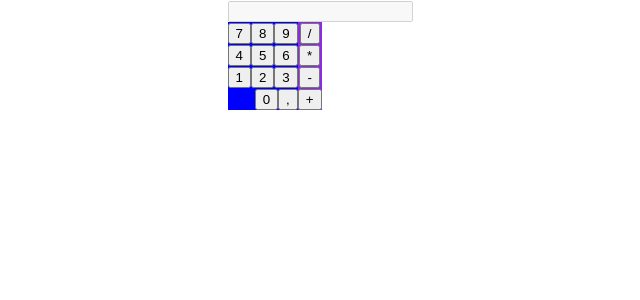
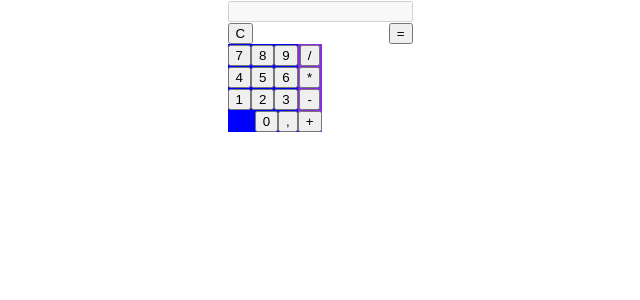
Before and after one commit to msienkiewicz7/ts-calculator, a React (Create React App) app: page / in a window 1280 px wide. Shown: the top 300 px of the page, without its empty margins (320-960 px from the left). Built offline with nearby package versions, Linux system fonts and the light colour scheme.

Commit message:
add evaluation keys

```diff
--- a/src/pages/CalculatorPage/CalculatorPage.module.css
+++ b/src/pages/CalculatorPage/CalculatorPage.module.css
@@ -30,3 +30,8 @@
 .OperationKeys {
     background-color: blueviolet;
 }
+
+.EvaluationKeys {
+    display: flex;
+    justify-content: space-between;
+}
--- a/src/pages/CalculatorPage/CalculatorPage.tsx
+++ b/src/pages/CalculatorPage/CalculatorPage.tsx
@@ -7,6 +7,7 @@ import styles from './CalculatorPage.module.css';
 
 const inputKeys = [['7', '8', '9'], ['4', '5', '6'], ['1', '2', '3'], ['0', ',']]
 const operationKeys = ['/', '*', '-', '+']
+const evaluationKeys = ['C', '=']
 
 
 const CalculatorPage = () => {
@@ -31,6 +32,14 @@ const CalculatorPage = () => {
 
         <CalcInput value={inputValue} />
 
+        <div className={styles.EvaluationKeys}>
+            {
+              evaluationKeys.map(evaluationKey => (
+                <CalcButton key={evaluationKey} inputKey={evaluationKey} onClick={handleOparationKeyClick} />
+              ))
+            }
+          </div>
+
         <div className={styles.Keys}>
 
           <div className={styles.InputKeys}>
@@ -46,9 +55,11 @@ const CalculatorPage = () => {
           </div>
 
           <div className={styles.OperationKeys}>
-            {operationKeys.map(operationKey => (
-              <CalcButton key={operationKey} inputKey={operationKey} onClick={handleOparationKeyClick} />
-            ))}
+            {
+              operationKeys.map(operationKey => (
+                <CalcButton key={operationKey} inputKey={operationKey} onClick={handleOparationKeyClick} />
+              ))
+            }
           </div>
 
         </div>
```
